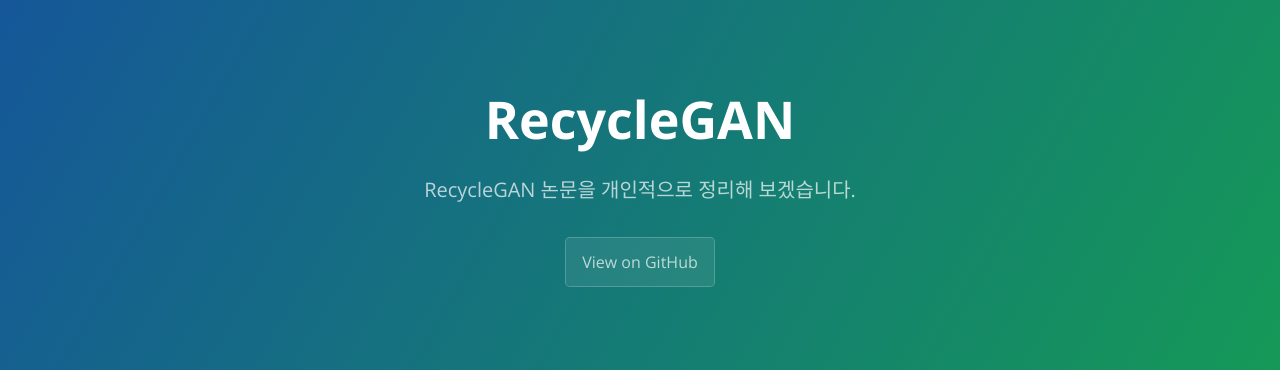
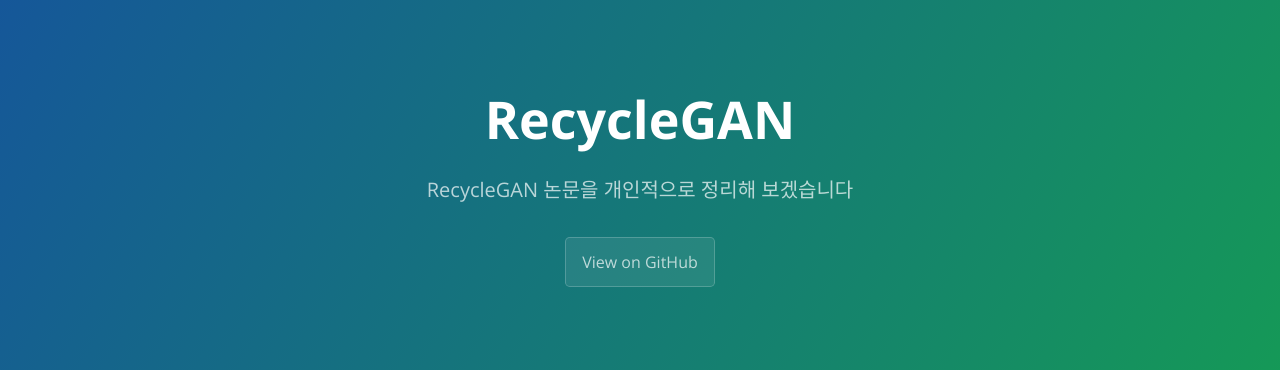
Before and after one commit to FullMooney/py_studies, a Jekyll site: the page built from recycleGAN.md, in a window 1280 px wide. Shown: the top 370 px of the page. Built offline with Jekyll 4.4.1, drawn with Linux system fonts in a browser that asks for light colours.

```diff
--- a/recycleGAN.md
+++ b/recycleGAN.md
@@ -1,7 +1,7 @@
 ---
 layout: default
 title: RecycleGAN
-description: RecycleGAN 논문을 개인적으로 정리해 보겠습니다.
+description: RecycleGAN 논문을 개인적으로 정리해 보겠습니다
 ---
 
 ** 논문 Recycle-GAN: Unsupervised Video Retargeting **
```
